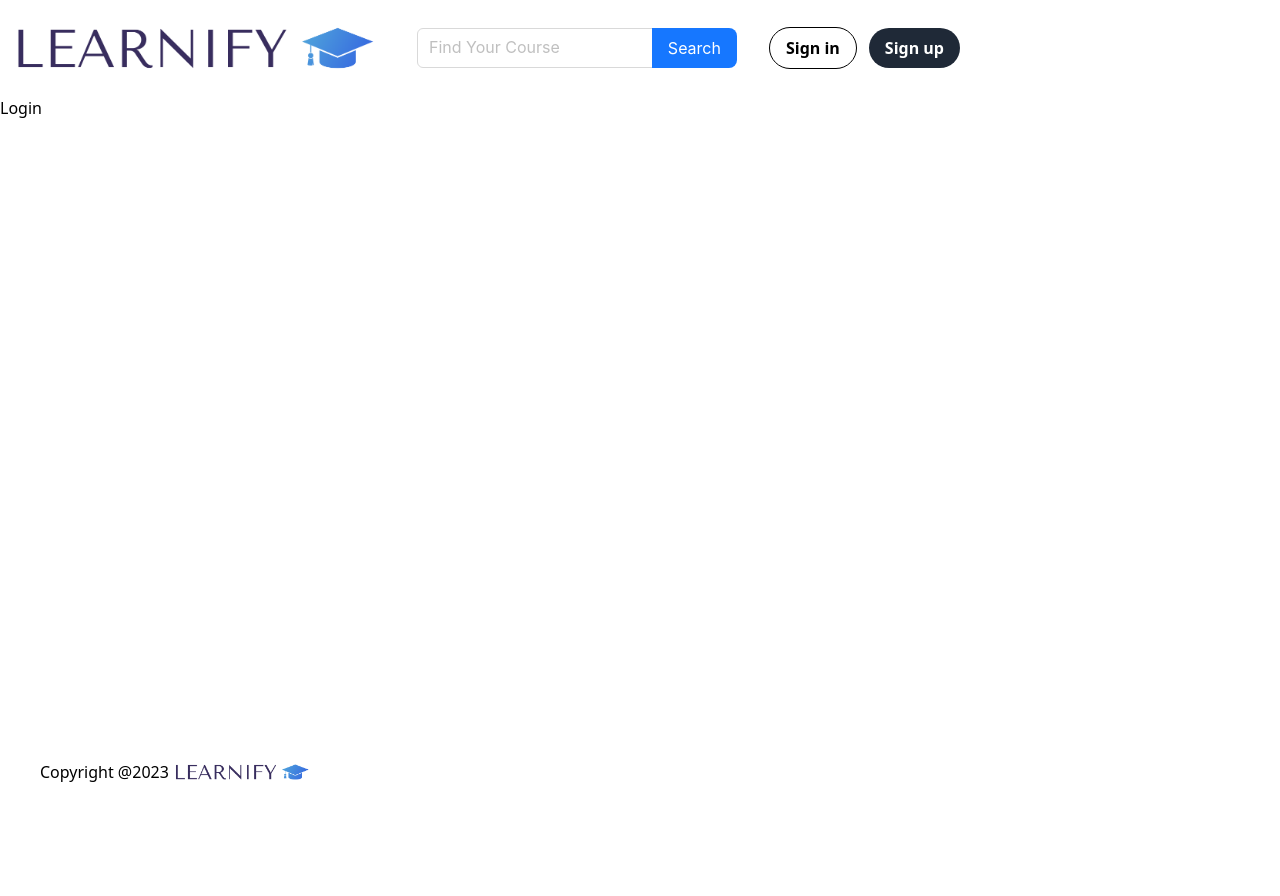
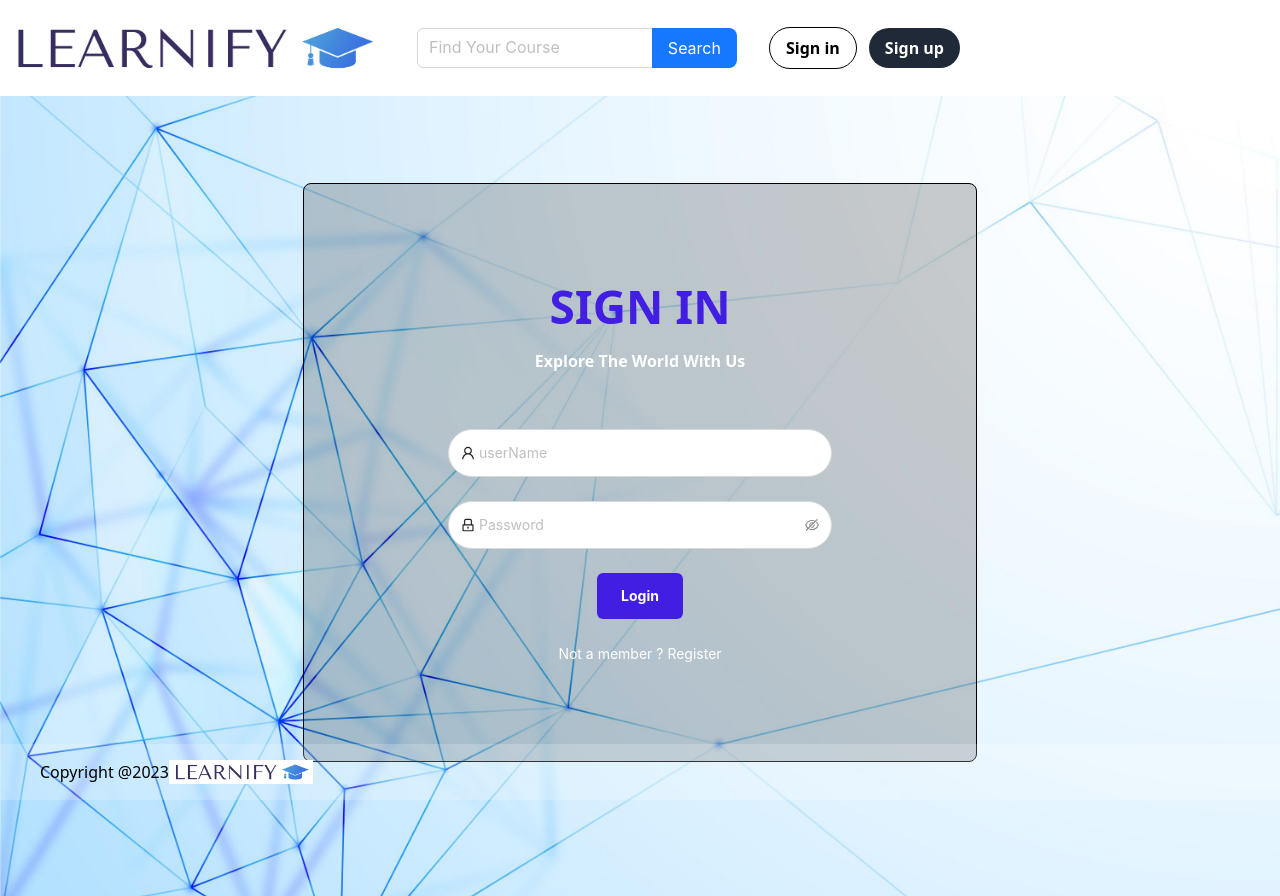
Before and after one commit to ChillBroh/Learnify-FE, a React (Create React App) app: page /login in a window 1280 px wide. Before the commit the page ends 800 px from the top, so only its background shows below. Built offline with nearby package versions, Linux system fonts and the light colour scheme.

Commit message:
login page completed

```diff
--- a/src/pages/Login.jsx
+++ b/src/pages/Login.jsx
@@ -1,7 +1,127 @@
-import React from "react";
+import { Link, useNavigate } from "react-router-dom";
+import Swal from "sweetalert2";
+import login from "../assets/login.jpg";
+import axios from "axios";
+import Loader from "../components/Loader";
+import { Form, Input } from "antd";
+import { UserOutlined, LockOutlined } from "@ant-design/icons";
+
+import { jwtDecode } from "jwt-decode";
+import { useState } from "react";
 
 const Login = () => {
-  return <div>Login</div>;
+  const navigate = useNavigate();
+  const [loading, setLoading] = useState(false);
+
+  const onFinish = async (values) => {
+    setLoading(true);
+    try {
+      const res = await axios.post("localhost:4000/api/auth/server/login", {
+        userName: values.userName,
+        password: values.password,
+      });
+
+      const decoded = jwtDecode(res.data.token);
+      const originalToken = res.data.token;
+      const payload = {
+        decodedJWT: decoded,
+        originalToken: originalToken,
+      };
+      console.log(payload);
+      setLoading(false);
+      localStorage.setItem("jsonwebtoken", JSON.stringify(payload));
+      navigate("/");
+    } catch (err) {
+      setLoading(false);
+      Swal.fire({
+        icon: "error",
+        title: "Oops...",
+        text: err.response.data.message,
+      });
+    }
+  };
+
+  const inputStyle =
+    "p-3 w-96 rounded-3xl border border-purple focus:outline-none focus:border-blue-500";
+
+  return (
+    <div
+      className="min-h-screen bg-cover bg-no-repeat bg-center flex justify-center items-center"
+      style={{ backgroundImage: `url(${login})` }}
+    >
+      <div className="absolute inset-0 flex justify-center items-center">
+        <div className="border px-12 mx-12 mt-36 py-12  bg-opacity-20 bg-black border-black rounded-lg">
+          <div className="px-12 pt-10 lg:px-24">
+            <div className="pb-12 text-center ">
+              <span className="text-[46px] text-[#411EE2] font-extrabold ">
+                SIGN IN
+              </span>
+              <h2 className="pt-2 pb-10 font-semibold text-white">
+                Explore The World With Us
+              </h2>
+
+              <Form name="basic" onFinish={onFinish} autoComplete="off">
+                <div className="mt-4">
+                  <Form.Item
+                    name="userName"
+                    rules={[
+                      {
+                        required: true,
+                        message: "Please input your username!",
+                      },
+                    ]}
+                    hasFeedback
+                  >
+                    <Input
+                      prefix={<UserOutlined className="site-form-item-icon" />}
+                      placeholder="userName"
+                      className={inputStyle}
+                    />
+                  </Form.Item>
+                </div>
+
+                <div className="mt-2">
+                  <Form.Item
+                    name="password"
+                    rules={[
+                      {
+                        required: true,
+                        message: "Please input your password!",
+                      },
+                    ]}
+                    hasFeedback
+                  >
+                    <Input.Password
+                      prefix={<LockOutlined className="site-form-item-icon" />}
+                      placeholder="Password"
+                      className={inputStyle}
+                    />
+                  </Form.Item>
+                </div>
+                <div className="mt-2">
+                  <Form.Item>
+                    <button
+                      type="submit"
+                      className="bg-[#411EE2] text-white font-bold px-6 py-3 rounded-md hover:bg-[#333333]"
+                    >
+                      Login
+                    </button>
+                  </Form.Item>
+                </div>
+                <div>
+                  <Link to="/register" className="text-white hover:underline">
+                    Not a member ? Register
+                  </Link>
+                </div>
+              </Form>
+
+              {loading && <Loader />}
+            </div>
+          </div>
+        </div>
+      </div>
+    </div>
+  );
 };
 
 export default Login;
```
Also changed, not shown: src/assets/login.jpg (added).
